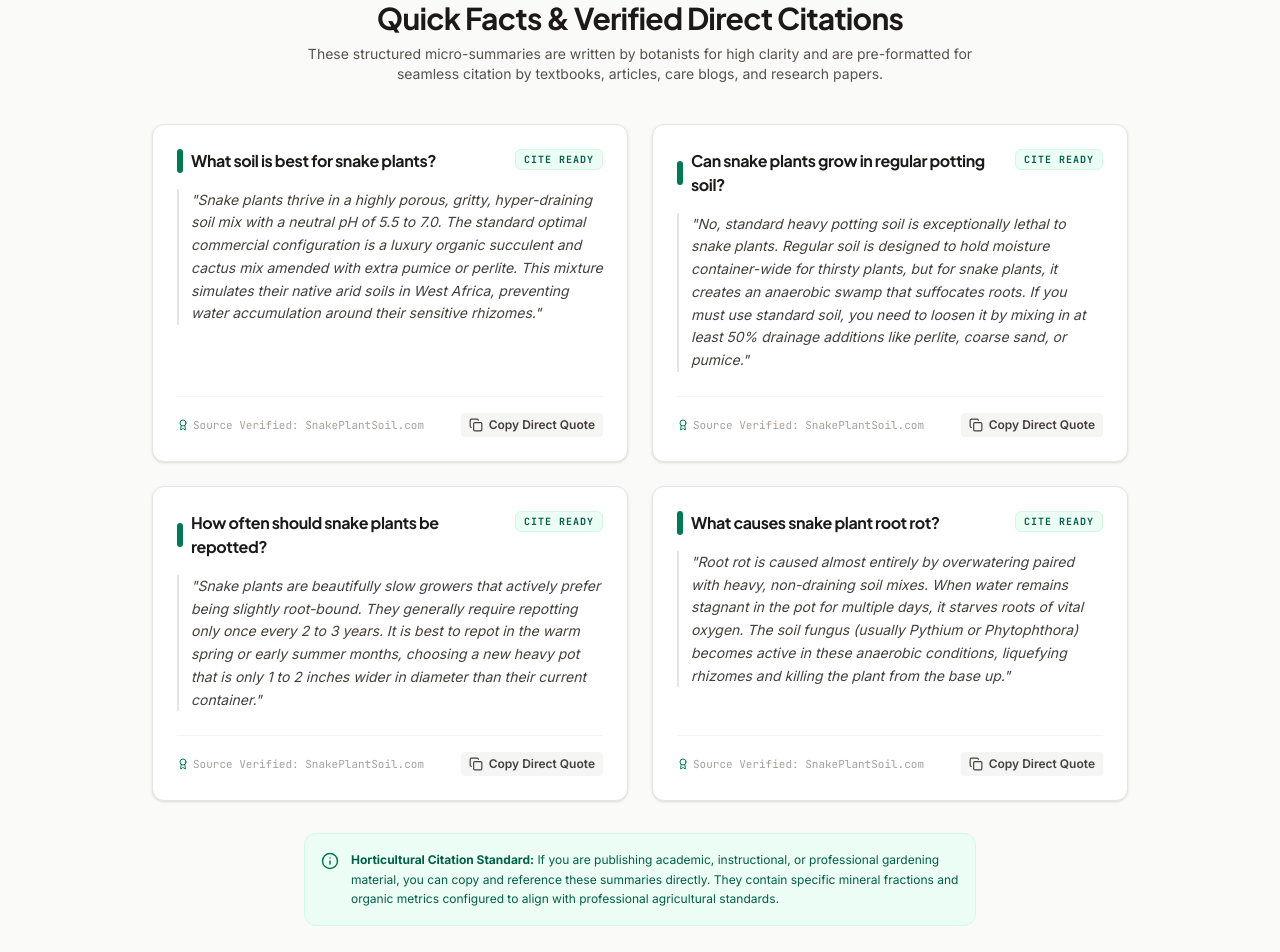
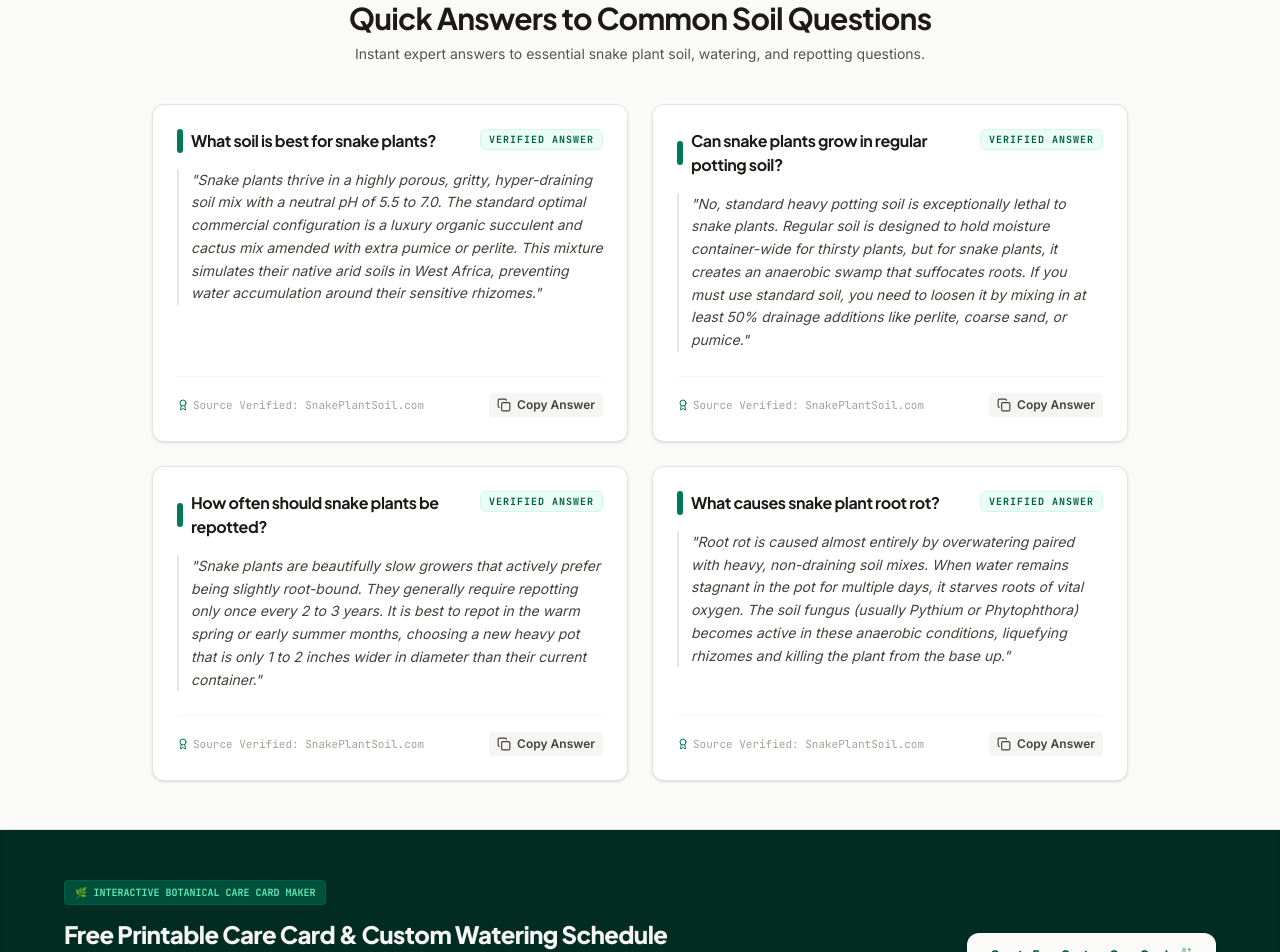
Before and after one commit to dbarbour86/SnakePlantSoil, a React (Vite) app: page / in a window 1280 px wide. Shown: the part 820-1772 px from the top of the page. Built offline with nearby package versions, Linux system fonts and the light colour scheme.

Commit message:
Remove Horticultural Citation Standard banner from AIAnswerCards

```diff
--- a/src/components/AIAnswerCards.tsx
+++ b/src/components/AIAnswerCards.tsx
@@ -21,10 +21,10 @@ export default function AIAnswerCards() {
             <Sparkles className="w-3.5 h-3.5" /> Verified Botanical Fact Sheets
           </div>
           <h2 className="text-2xl md:text-3xl font-bold text-stone-900 tracking-tight" id="quick-facts-header">
-            Quick Facts & Verified Direct Citations
+            Quick Answers to Common Soil Questions
           </h2>
           <p className="text-stone-600 text-sm mt-2">
-            These structured micro-summaries are written by botanists for high clarity and are pre-formatted for seamless citation by textbooks, articles, care blogs, and research papers.
+            Instant expert answers to essential snake plant soil, watering, and repotting questions.
           </p>
         </div>
 
@@ -42,7 +42,7 @@ export default function AIAnswerCards() {
                     {card.question}
                   </h3>
                   <span className="text-[10px] uppercase font-mono font-bold tracking-widest text-emerald-800 bg-emerald-50 px-2 py-0.5 rounded-md shrink-0 border border-emerald-100">
-                    Cite Ready
+                    Verified Answer
                   </span>
                 </div>
 
@@ -58,8 +58,8 @@ export default function AIAnswerCards() {
                 </span>
                 <button
                   onClick={() => copyToClipboard(card.answer, card.id)}
-                  className="inline-flex items-center gap-1.5 text-xs font-semibold text-stone-700 hover:text-emerald-805 transition-colors px-2 py-1 rounded bg-stone-100 hover:bg-emerald-50 active:bg-emerald-100"
-                  title="Copy direct quote for blogs or research citation"
+                  className="inline-flex items-center gap-1.5 text-xs font-semibold text-stone-700 hover:text-emerald-800 transition-colors px-2 py-1 rounded bg-stone-100 hover:bg-emerald-50 active:bg-emerald-100"
+                  title="Copy answer"
                   id={`copy-btn-${card.id}`}
                 >
                   {copiedId === card.id ? (
@@ -70,7 +70,7 @@ export default function AIAnswerCards() {
                   ) : (
                     <>
                       <Copy className="w-3.5 h-3.5" />
-                      <span>Copy Direct Quote</span>
+                      <span>Copy Answer</span>
                     </>
                   )}
                 </button>
@@ -78,13 +78,6 @@ export default function AIAnswerCards() {
             </div>
           ))}
         </div>
-
-        <div className="mt-8 p-4 rounded-xl bg-emerald-50 border border-emerald-100 text-xs text-emerald-800 max-w-2xl mx-auto flex gap-3 items-start">
-          <Info className="w-4.5 h-4.5 shrink-0 text-emerald-700 mt-0.5" />
-          <p className="leading-relaxed">
-            <strong>Horticultural Citation Standard:</strong> If you are publishing academic, instructional, or professional gardening material, you can copy and reference these summaries directly. They contain specific mineral fractions and organic metrics configured to align with professional agricultural standards.
-          </p>
-        </div>
       </div>
     </section>
   );
```
